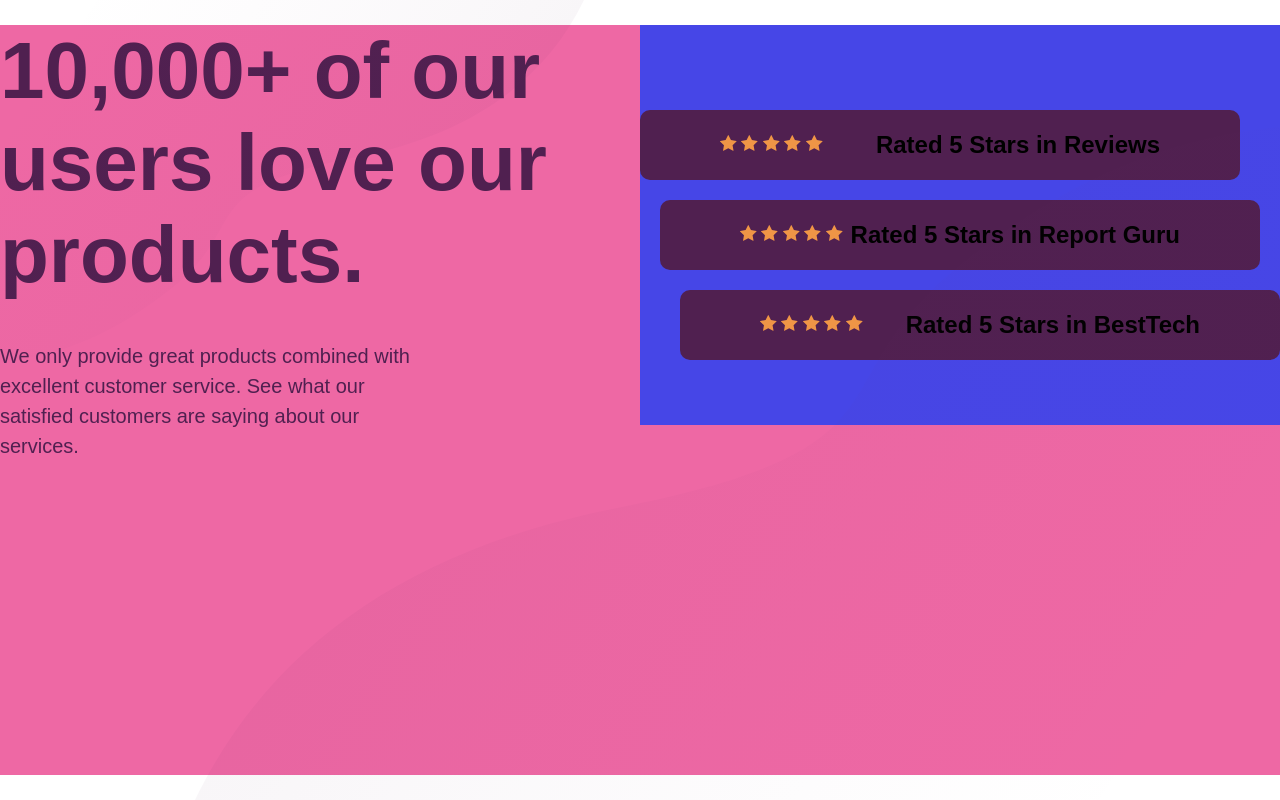
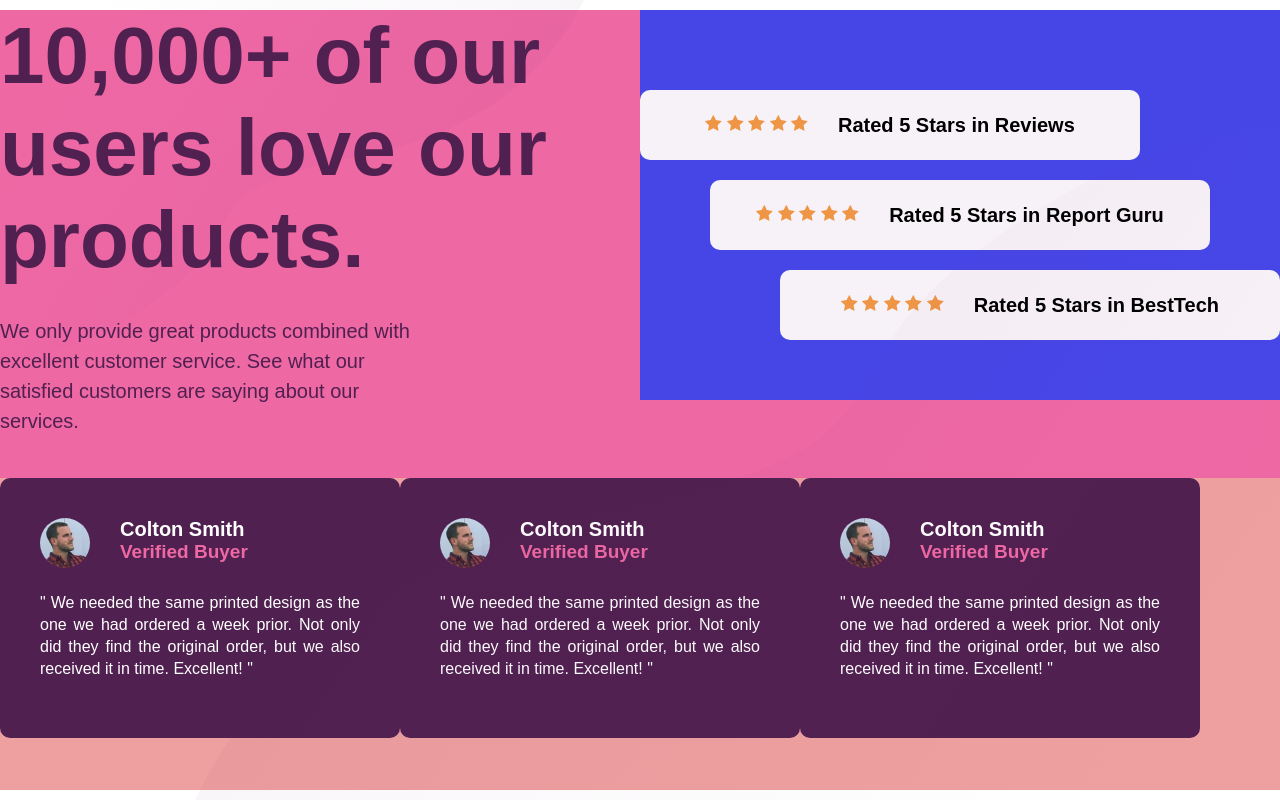
Before and after one commit to Guhh18/social-proof-section, a plain HTML site: page index.html in a window 1280 px wide. Drawn offline with Linux system fonts and the light colour scheme; a web font is replaced by a local one.

Commit message:
Criado os cards

```diff
--- a/css/style.css
+++ b/css/style.css
@@ -46,8 +46,11 @@ body{
 
 .container{
     width: 150rem;
-    height: 75rem;
+    height: 78rem;
     background-color: var(--Soft-Pink);
+    display: flex;
+    flex-direction: column;
+    justify-content: space-between;
 }
 
 
@@ -57,6 +60,7 @@ body{
 
 .section-reviews{
     display: flex;
+    height: 50%;
 }
 
 .section-reviews--description{
@@ -75,8 +79,9 @@ body{
     color: var(--Very-Dark-Magenta);
     line-height: 3rem;
     font-size: 2rem;
-    padding: 4rem 20rem 0rem 0rem ;
+    padding: 3rem 20rem 0rem 0rem ;
 }
+
 
 
 
@@ -84,7 +89,7 @@ body{
 
 .section-reviews-with-stars{
     width: 100%;
-    height: 40rem;
+    height: auto;
     background-color: #4646e7;
     display: flex;
     flex-direction: column;
@@ -92,15 +97,14 @@ body{
 }
 
 .review{
-    width: 60rem;
+    width: 50rem;
     height: 7rem;
     border-radius: 1rem;
-    background-color: var(--Very-Dark-Magenta);
+    background-color: var(--Light-Grayish-Magenta);
     display: flex;
     align-items: center;
-    justify-content: space-between;
+    justify-content: center;
     margin: 2rem 0rem 0rem;
-    padding: 0rem 8rem 0rem;
 }
 
 .review-1{
@@ -114,3 +118,67 @@ body{
 .review-3{
     align-self: flex-end;
 }
+
+.stars{
+    margin-right: 3rem;
+}
+
+.review h1{
+    font-size: 2rem;
+}
+
+
+
+
+
+.section-cards{
+    width: 100%;
+    height: 40%;
+    background-color: rgb(238, 159, 159);
+    display: flex;
+}
+
+.card{
+    width: 40rem;
+    height: 26rem;
+    border-radius: 1rem;
+    background-color: var(--Very-Dark-Magenta);
+    padding: 4rem;
+}
+
+.profile{
+    display: flex;
+}
+
+.profile-photo{
+    width: auto;
+    height: auto;
+}
+
+.profile-photo img{
+    width: 5rem;
+    height: 5rem;
+    border-radius: 5rem;
+}
+
+.profile-name{
+    margin: 0rem 3rem 0rem;
+}
+
+.profile-name h1{
+    font-size: 2rem;
+    color: var(--White);
+    font-weight: 700;
+}
+
+.profile-name h2{
+    font-size: 1.9rem;
+    color: var(--Soft-Pink);
+}
+
+.card .description{
+    color: var(--White);
+    line-height: 2.2rem;
+    padding: 2rem 0rem 0rem;
+    text-align: justify;
+}
--- a/index.html
+++ b/index.html
@@ -52,6 +52,59 @@
           </div>
         </div>
       </section>
+
+      <section class="section-cards">
+        <div class="card card-1">
+          <div class="profile">
+            <div class="profile-photo">
+              <img src="images/image-colton.jpg" alt="" />
+            </div>
+            <div class="profile-name">
+              <h1>Colton Smith</h1>
+              <h2>Verified Buyer</h2>
+            </div>
+          </div>
+          <p class="description">
+            " We needed the same printed design as the one we had ordered a week
+            prior. Not only did they find the original order, but we also
+            received it in time. Excellent! "
+          </p>
+        </div>
+
+        <div class="card card-2">
+          <div class="profile">
+            <div class="profile-photo">
+              <img src="images/image-colton.jpg" alt="" />
+            </div>
+            <div class="profile-name">
+              <h1>Colton Smith</h1>
+              <h2>Verified Buyer</h2>
+            </div>
+          </div>
+          <p class="description">
+            " We needed the same printed design as the one we had ordered a week
+            prior. Not only did they find the original order, but we also
+            received it in time. Excellent! "
+          </p>
+        </div>
+
+        <div class="card card-3">
+          <div class="profile">
+            <div class="profile-photo">
+              <img src="images/image-colton.jpg" alt="" />
+            </div>
+            <div class="profile-name">
+              <h1>Colton Smith</h1>
+              <h2>Verified Buyer</h2>
+            </div>
+          </div>
+          <p class="description">
+            " We needed the same printed design as the one we had ordered a week
+            prior. Not only did they find the original order, but we also
+            received it in time. Excellent! "
+          </p>
+        </div>
+      </section>
     </main>
     <img
       src="images/bg-pattern-bottom-desktop.svg"
```
